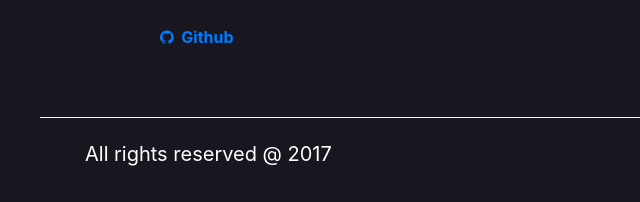
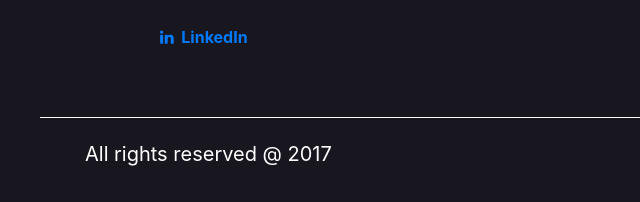
Before and after one commit to mistermj/mistermj.github.io, a plain HTML site: page index.html in a window 1280 px wide. Shown: the part 1796-1998 px from the top of the page, 0-640 px from the left. Drawn offline with nearby package versions, Linux system fonts and the light colour scheme.

Commit message:
nothing useful this time

```diff
--- a/index.html
+++ b/index.html
@@ -165,7 +165,7 @@
 						<dl class="one">
 							<dt><li><a href="https://www.facebook.com/conner.conner.520"><i class="fa fa-facebook-square height padbot"></i>&nbsp; Facebook</a></li></dt>
 							<dt><li><a href="#"><i class="fa fa-twitter-square height padbot"></i>&nbsp;twitter</a></li></dt>
-							<dt><li><a href="https://github.com/Kinga-m"><i class="fa fa-github height padbot"></i>&nbsp; Github</a></li></dt>
+							<dt><li><a href="https://github.com/mujeebishaque"><i class="fa fa-linkedin height padbot"></i>&nbsp; LinkedIn</a></li></dt>
 						</dl>
 			</div>
 			<div class="col-sm-5">
```
